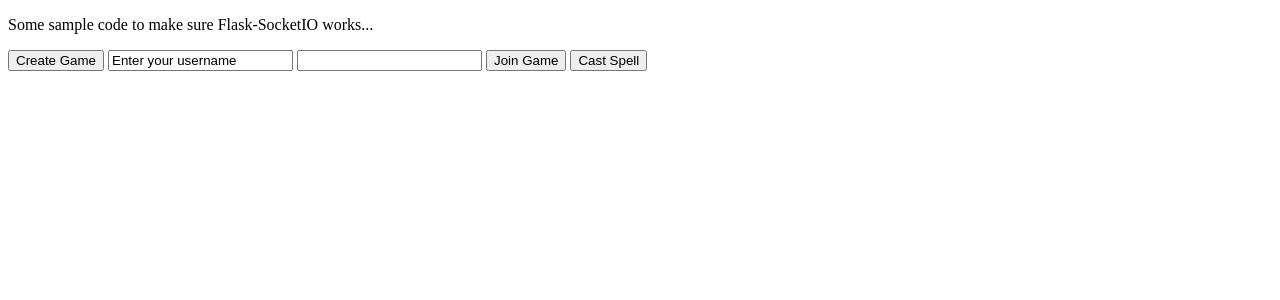
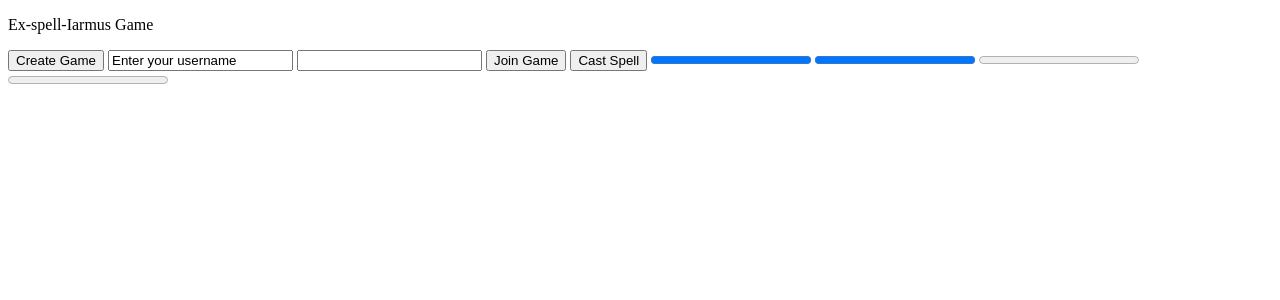
Before and after one commit to fwiatrowski/Ex-spell-iarmus, a Flask app: page / in a window 1280 px wide. Shown: the top 300 px of the page. Run offline with Flask 2, Linux system fonts and the light colour scheme; some libraries are stand-ins or nearby versions.

Commit message:
Add health& level prog bars  & corresponding data in json obj

```diff
--- a/main/main.py
+++ b/main/main.py
@@ -90,7 +90,7 @@ def play(data):
 
         print("emits below")
         emit("message_event", i.Team + "Used: " +room.SpellList[spell].Name , room = roomNumber )
-        emit("game_update", {"p1Health": room.playerOneObj.Health, "p2Health": room.playerTwoObj.Health,
+        emit("game_update", {"p1Name": playerOne, "p2Name": playerTwo, "p1Health": room.playerOneObj.Health, "p2Health": room.playerTwoObj.Health,
         "p1Level": room.playerOneObj.Level, "p2Level": room.playerTwoObj.Level  } , room = roomNumber )
         emit("message_event", playerOne + "Health: " + str(room.playerOneObj.Health) , room = roomNumber )
         emit("message_event", playerTwo + "Health: " + str(room.playerTwoObj.Health) , room = roomNumber )
--- a/main/templates/index.html
+++ b/main/templates/index.html
@@ -2,10 +2,10 @@
 <html lang="en">
 <head>
   <meta charset="UTF-8">
-  <title>Flask SocketIO Test</title>
+  <title>Ex-spell-Iarmus</title>
 </head>
 <body>
-  <p>Some sample code to make sure Flask-SocketIO works...</p>
+  <p>Ex-spell-Iarmus Game</p>
    <button onclick="createGame()">Create Game</button>
    <input id ="username" type="search" value="Enter your username">
      <input id ="roomId" type="search">
@@ -13,6 +13,16 @@
 
 
     <button onclick="castSpell()">Cast Spell</button>
+    <label id="1healthlabel" for="p1health"></label>
+    <progress id="p1health" value="100" max="100"></progress>
+    <label id="2healthlabel" for="p2health"></label>
+    <progress id="p2health" value="100" max="100"></progress>
+
+    <label id="1levellabel" for="p1level"></label>
+    <progress id="p1level" value="0" max="50"></progress>
+    <label id="2levellabel" for="p2level"></label>
+    <progress id="p2level" value="0" max="50"></progress>
+
    <script type="text/javascript" src="//cdnjs.cloudflare.com/ajax/libs/socket.io/1.3.6/socket.io.min.js"></script>
   <script type="text/javascript" charset="utf-8">
     var socket = io.connect('https://' + document.domain + ':' + location.port);
@@ -30,7 +40,15 @@
     });
 
     socket.on('game_update', function(data) {
-        console.log(data);
+        document.getElementById("p1health").value = data["p1Health"]
+        document.getElementById("p2health").value = data["p2Health"]
+        document.getElementById("1healthlabel").innerHTML = data["p1Name"] + " health";
+        document.getElementById("2healthlabel").innerHTML = data["p2Name"] + " health";
+
+        document.getElementById("p1level").value = data["p1Level"]
+        document.getElementById("p2level").value = data["p2Level"]
+        document.getElementById("1levellabel").innerHTML = data["p1Name"] + " level";
+        document.getElementById("2levellabel").innerHTML = data["p2Name"] + " level";
     });
 
 function joinRoom() {
```
